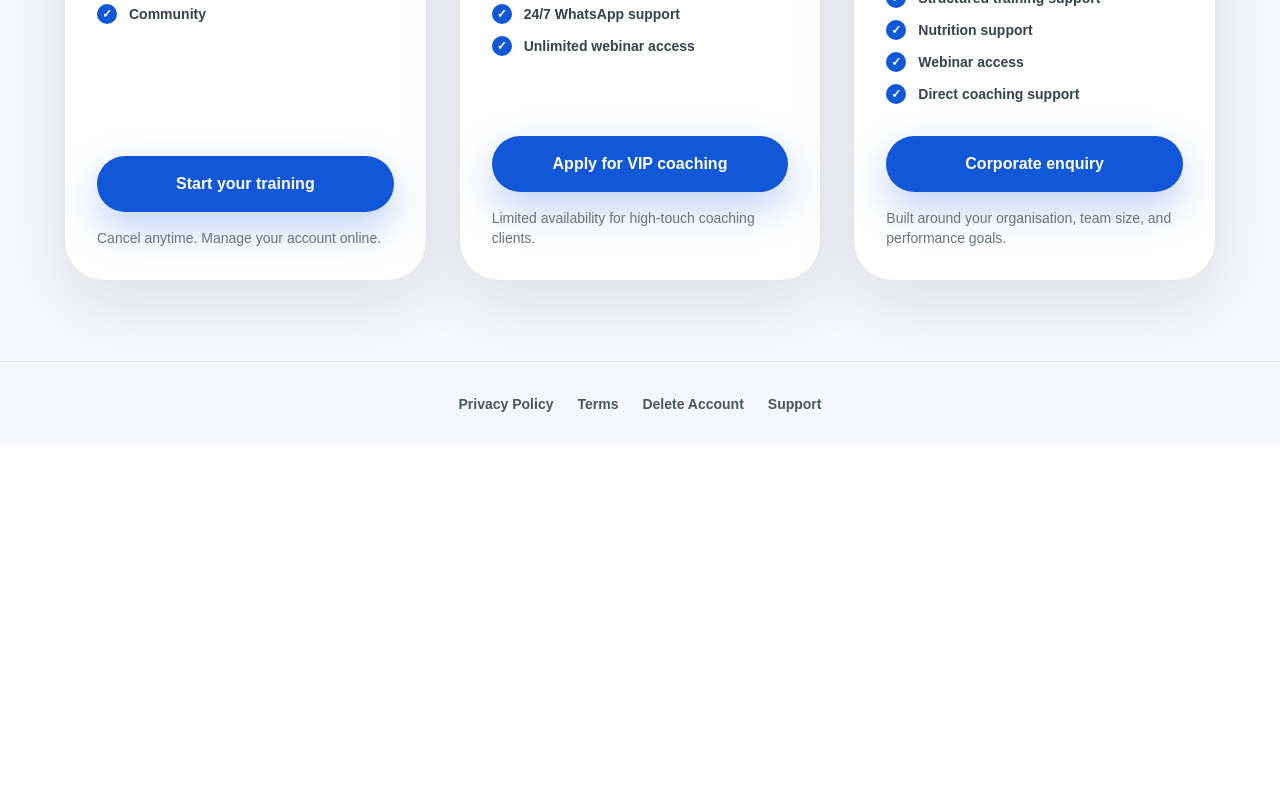
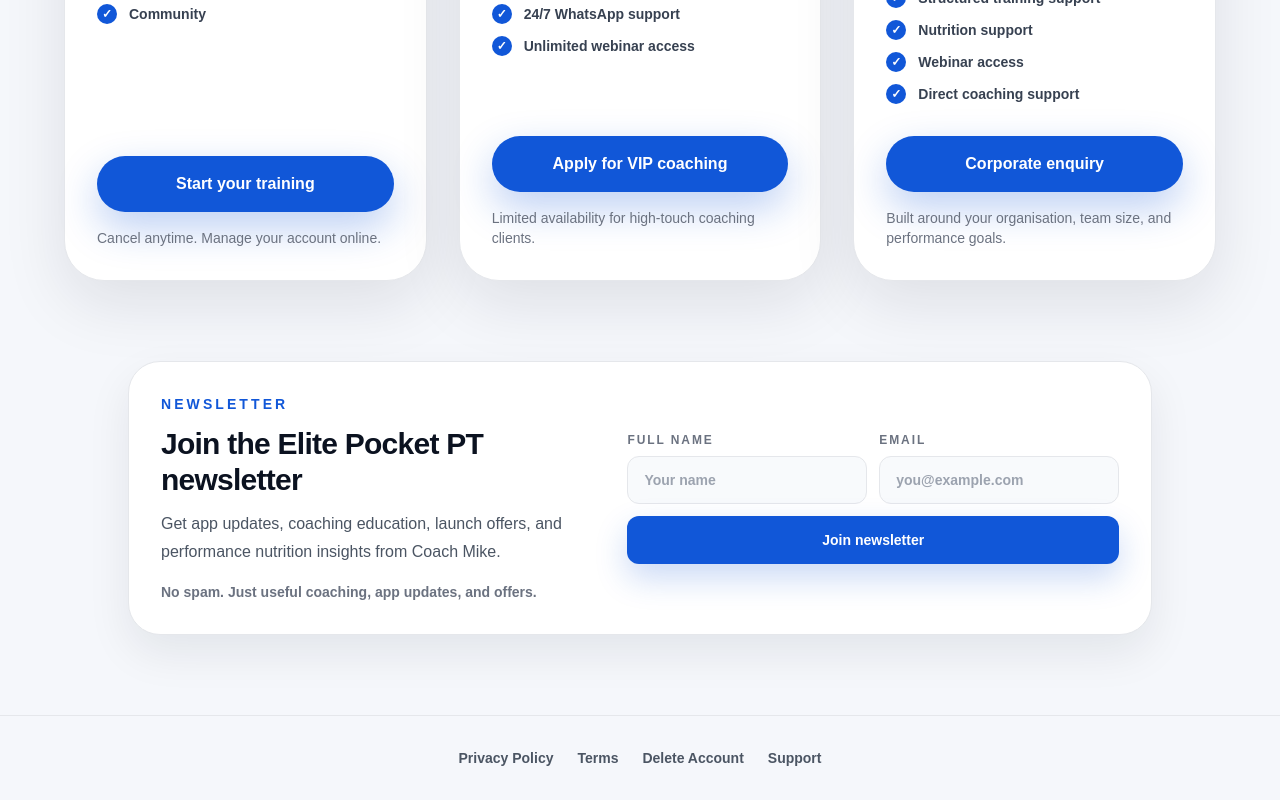
Before and after one commit to Nicho9/elite-pocket-pt-landing, a Next.js app: page / in a window 1280 px wide. Shown: the part 7169-7969 px from the top of the page. Before the commit the page ends 7615 px from the top, so only its background shows below. Built offline with nearby package versions, Linux system fonts and the light colour scheme.

Commit message:
Add landing newsletter signup

```diff
--- a/src/app/page.tsx
+++ b/src/app/page.tsx
@@ -14,6 +14,7 @@
 
 type CheckoutPlan = "full_app" | "vip";
 type CheckoutStatus = "idle" | "loading" | "error";
+type NewsletterStatus = "idle" | "loading" | "success" | "error";
 
 export default function Home() {
   const heroVideoRef = useRef<HTMLVideoElement | null>(null);
@@ -27,6 +28,10 @@
   const [checkoutConfirmPassword, setCheckoutConfirmPassword] = useState("");
   const [checkoutStatus, setCheckoutStatus] = useState<CheckoutStatus>("idle");
   const [checkoutErrorMessage, setCheckoutErrorMessage] = useState("");
+  const [newsletterName, setNewsletterName] = useState("");
+  const [newsletterEmail, setNewsletterEmail] = useState("");
+  const [newsletterStatus, setNewsletterStatus] = useState<NewsletterStatus>("idle");
+  const [newsletterMessage, setNewsletterMessage] = useState("");
 
   useEffect(() => {
     const timer = window.setInterval(() => {
@@ -149,6 +154,69 @@
     } catch {
       setCheckoutStatus("error");
       setCheckoutErrorMessage("Could not start checkout. Please try again.");
+    }
+  }
+
+  async function handleNewsletterSubmit(event: FormEvent<HTMLFormElement>) {
+    event.preventDefault();
+
+    const trimmedName = newsletterName.trim();
+    const trimmedEmail = newsletterEmail.trim().toLowerCase();
+
+    setNewsletterStatus("idle");
+    setNewsletterMessage("");
+
+    if (!trimmedName) {
+      setNewsletterStatus("error");
+      setNewsletterMessage("Full name is required.");
+      return;
+    }
+
+    if (!trimmedEmail || !/^[^\s@]+@[^\s@]+\.[^\s@]+$/.test(trimmedEmail)) {
+      setNewsletterStatus("error");
+      setNewsletterMessage("A valid email is required.");
+      return;
+    }
+
+    setNewsletterStatus("loading");
+
+    try {
+      const response = await fetch("/api/waitlist", {
+        method: "POST",
+        headers: {
+          "Content-Type": "application/json",
+        },
+        body: JSON.stringify({
+          name: trimmedName,
+          email: trimmedEmail,
+          referralSource: "landing_newsletter_signup",
+        }),
+      });
+      const payload = (await response.json()) as {
+        success?: boolean;
+        code?: string;
+        error?: string;
+      };
+
+      if (response.ok && payload.success) {
+        setNewsletterStatus("success");
+        setNewsletterMessage("You’re on the newsletter list.");
+        setNewsletterName("");
+        setNewsletterEmail("");
+        return;
+      }
+
+      if (payload.code === "duplicate_email") {
+        setNewsletterStatus("success");
+        setNewsletterMessage("You’re already on the newsletter list.");
+        return;
+      }
+
+      setNewsletterStatus("error");
+      setNewsletterMessage(payload.error || "Could not join the newsletter.");
+    } catch {
+      setNewsletterStatus("error");
+      setNewsletterMessage("Could not join the newsletter.");
     }
   }
 
@@ -928,6 +996,75 @@
           </div>
         </div>
       </section>
+
+      <section className="bg-[#F5F7FB] px-5 pb-20">
+        <div className="mx-auto max-w-5xl rounded-[2rem] border border-[#E5E7EB] bg-white p-6 shadow-[0_18px_44px_rgba(15,23,42,0.08)] sm:p-8">
+          <div className="grid gap-6 lg:grid-cols-[minmax(0,0.9fr)_minmax(360px,1fr)] lg:items-center">
+            <div>
+              <p className="text-sm font-bold uppercase tracking-[0.22em] text-[#1157D8]">
+                Newsletter
+              </p>
+              <h2 className="mt-3 text-2xl font-bold tracking-tight text-[#0B1220] sm:text-3xl">
+                Join the Elite Pocket PT newsletter
+              </h2>
+              <p className="mt-3 text-base font-medium leading-7 text-[#4B5563]">
+                Get app updates, coaching education, launch offers, and performance nutrition insights from Coach Mike.
+              </p>
+              <p className="mt-4 text-sm font-semibold text-[#6B7280]">
+                No spam. Just useful coaching, app updates, and offers.
+              </p>
+            </div>
+
+            <form onSubmit={handleNewsletterSubmit} className="grid gap-3">
+              <div className="grid gap-3 sm:grid-cols-2">
+                <label className="grid gap-2">
+                  <span className="text-xs font-bold uppercase tracking-[0.16em] text-[#6B7280]">
+                    Full name
+                  </span>
+                  <input
+                    value={newsletterName}
+                    onChange={(event) => setNewsletterName(event.target.value)}
+                    disabled={newsletterStatus === "loading"}
+                    placeholder="Your name"
+                    className="h-12 rounded-xl border border-[#E5E7EB] bg-[#F8FAFC] px-4 text-sm font-semibold text-[#0B1220] outline-none transition placeholder:text-[#9CA3AF] focus:border-[#1157D8] focus:bg-white disabled:cursor-not-allowed disabled:opacity-70"
+                  />
+                </label>
+                <label className="grid gap-2">
+                  <span className="text-xs font-bold uppercase tracking-[0.16em] text-[#6B7280]">
+                    Email
+                  </span>
+                  <input
+                    type="email"
+                    value={newsletterEmail}
+                    onChange={(event) => setNewsletterEmail(event.target.value)}
+                    disabled={newsletterStatus === "loading"}
+                    placeholder="you@example.com"
+                    className="h-12 rounded-xl border border-[#E5E7EB] bg-[#F8FAFC] px-4 text-sm font-semibold text-[#0B1220] outline-none transition placeholder:text-[#9CA3AF] focus:border-[#1157D8] focus:bg-white disabled:cursor-not-allowed disabled:opacity-70"
+                  />
+                </label>
+              </div>
+              <button
+                type="submit"
+                disabled={newsletterStatus === "loading"}
+                className="h-12 rounded-xl bg-[#1157D8] px-5 text-sm font-bold text-white shadow-[0_14px_32px_rgba(17,87,216,0.22)] transition hover:bg-[#0A39A8] disabled:cursor-not-allowed disabled:opacity-70"
+              >
+                {newsletterStatus === "loading" ? "Joining..." : "Join newsletter"}
+              </button>
+              {newsletterMessage && (
+                <p
+                  className={`rounded-xl px-4 py-3 text-sm font-semibold ${
+                    newsletterStatus === "error"
+                      ? "border border-red-100 bg-red-50 text-red-600"
+                      : "border border-emerald-100 bg-emerald-50 text-emerald-700"
+                  }`}
+                >
+                  {newsletterMessage}
+                </p>
+              )}
+            </form>
+          </div>
+        </div>
+      </section>
       <footer className="border-t border-[#E5E7EB] bg-[#F5F7FB] px-5 py-8">
         <div className="mx-auto flex max-w-6xl flex-wrap justify-center gap-x-6 gap-y-3 text-sm font-semibold text-[#4B5563]">
           <Link href="/privacy" className="transition hover:text-[#1157D8]">
```
